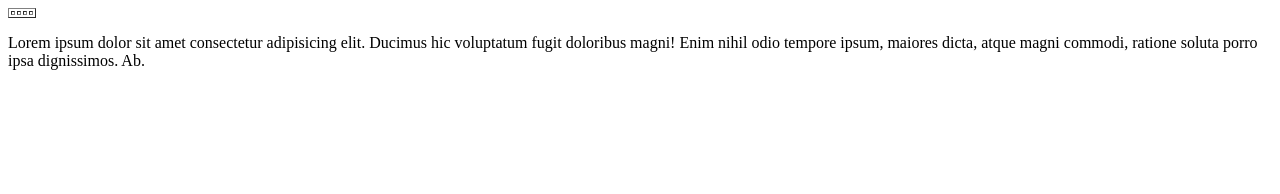
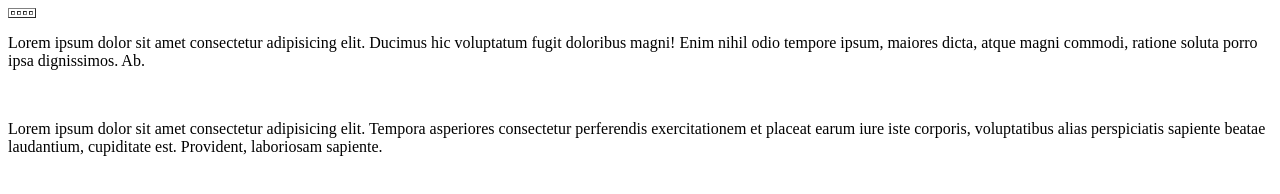
Before and after one commit to wil2510/proyectosofware2, a plain HTML site: page index.html in a window 1280 px wide. Drawn offline with Linux system fonts and the light colour scheme.

Commit message:
ver2 modificado index

```diff
--- a/index.html
+++ b/index.html
@@ -15,5 +15,7 @@
         </tr>
     </table>
     <p>Lorem ipsum dolor sit amet consectetur adipisicing elit. Ducimus hic voluptatum fugit doloribus magni! Enim nihil odio tempore ipsum, maiores dicta, atque magni commodi, ratione soluta porro ipsa dignissimos. Ab.</p>
+    <br>
+    <p>Lorem ipsum dolor sit amet consectetur adipisicing elit. Tempora asperiores consectetur perferendis exercitationem et placeat earum iure iste corporis, voluptatibus alias perspiciatis sapiente beatae laudantium, cupiditate est. Provident, laboriosam sapiente.</p>
 </body>
 </html>
```
